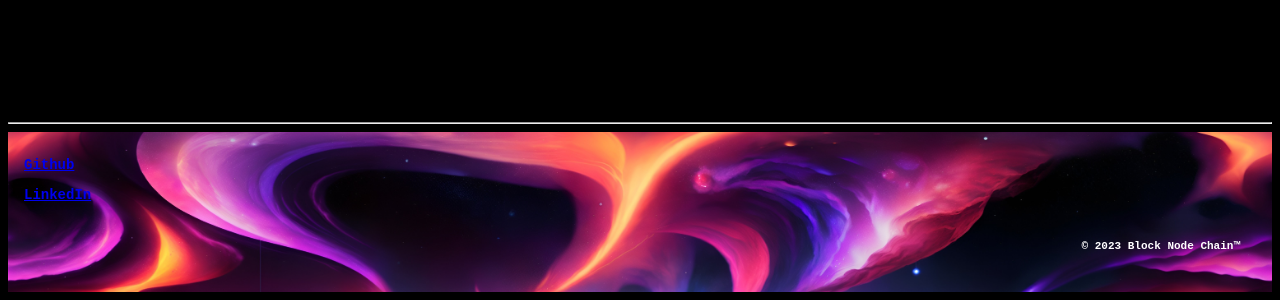
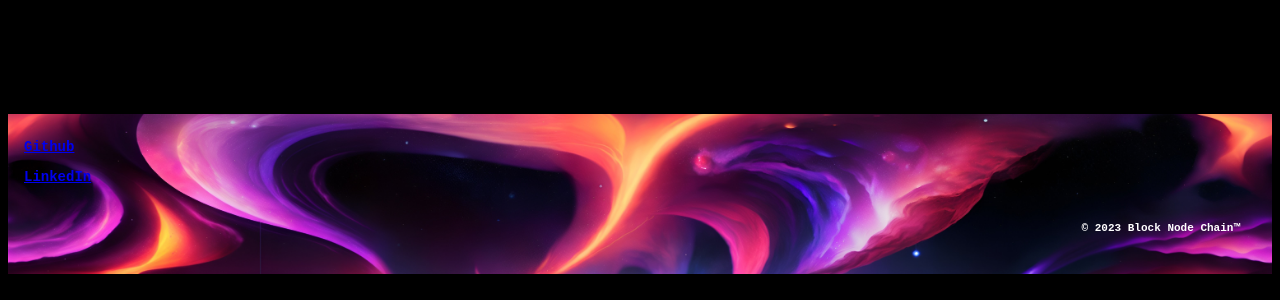
Before and after one commit to LFNBNC/BlockNodeChainWEB, a Next.js app: page / in a window 1280 px wide. Shown: the part 2222-2522 px from the top of the page. Built offline with nearby package versions, Linux system fonts and the light colour scheme.

Commit message:
Update about.tsx

```diff
--- a/Component/about.tsx
+++ b/Component/about.tsx
@@ -43,8 +43,6 @@ const About = () => {
 
   return (
     <footer className="bg-violet dark:bg-gray-900">
-      <hr className="my-10 border-gray-400 sm:mx-auto dark:border-gray-700 lg:my-7" />
-
       <div className="container mx-auto">
         <div style={frameStyle}>
           <Image src="/bgaaa.jpeg" alt="Background Image" layout="fill" objectFit="cover" quality={100} priority={true} />
```
